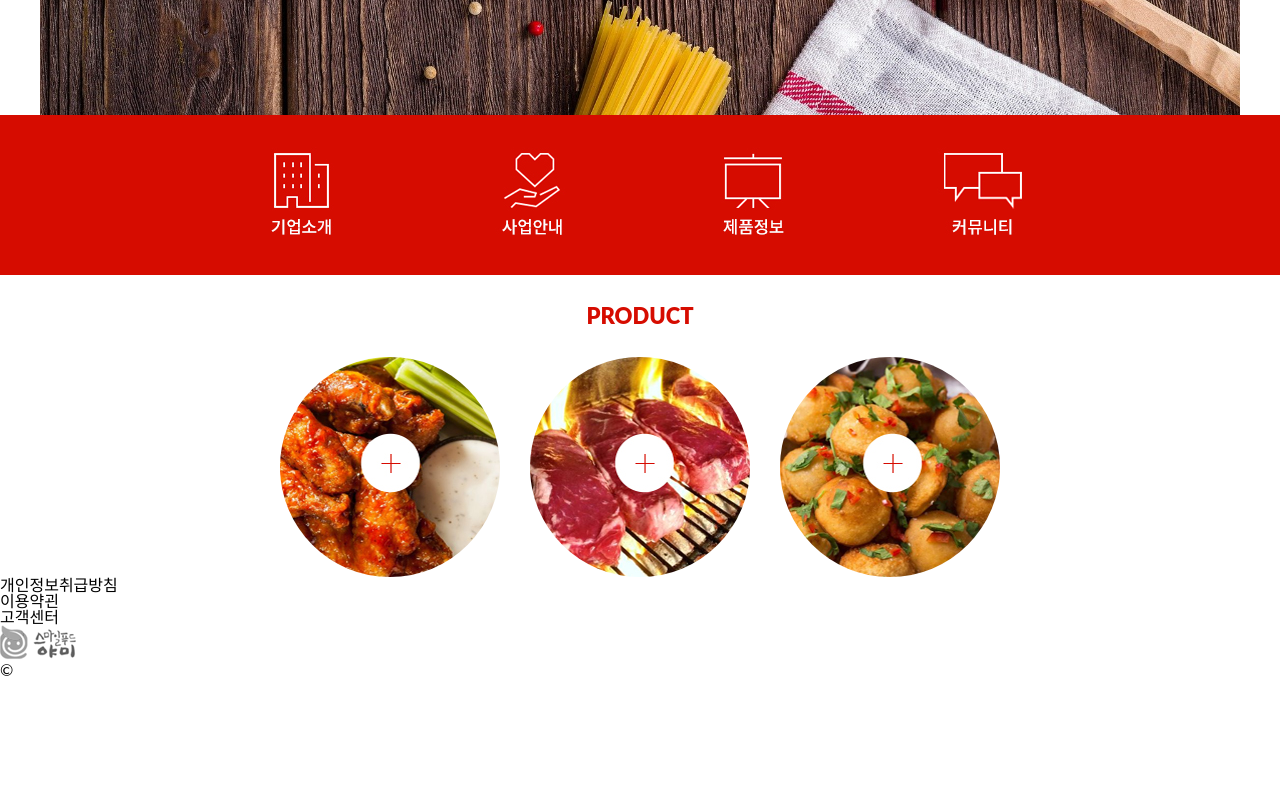
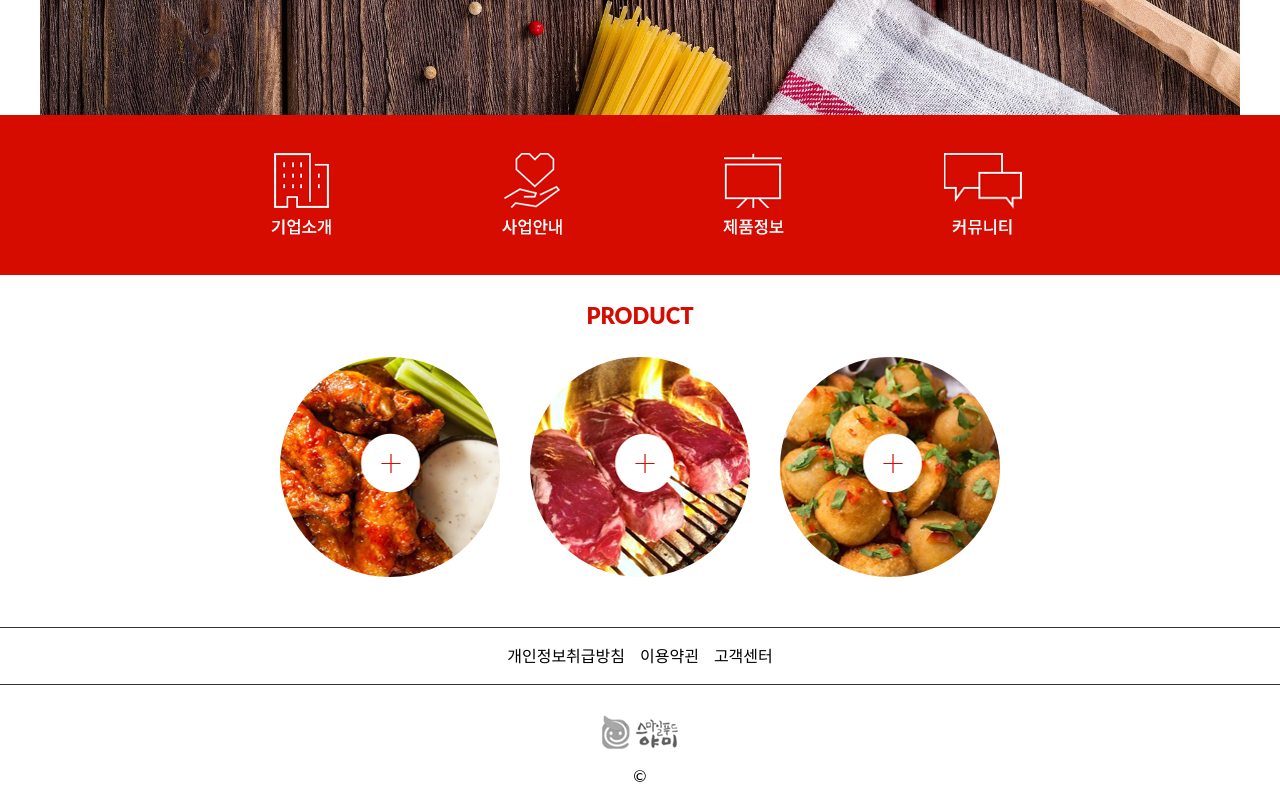
Before and after one commit to heejichoi/smile-fodd, a plain HTML site: page index.html in a window 1280 px wide. Shown: the part 542-1342 px from the top of the page. Before the commit the page ends 1221 px from the top, so only its background shows below. Drawn offline with nearby package versions, Linux system fonts and the light colour scheme; a web font is replaced by a local one.

Commit message:
aside footer에  flex적용

```diff
--- a/css/style.css
+++ b/css/style.css
@@ -134,4 +134,27 @@ height: 220px;
 border-radius: 50%;
 overflow: hidden;
 }
-/*========본문 영역===========*/
+/*========어사이드 영역===========*/
+aside{
+margin: 50px 0 30px; /*위 50, 좌우0, 아래 30 */
+}
+.extra-links{
+    display: flex;
+    padding: 20px 0;
+    /*align-items: center;*/
+    justify-content: center;
+    border-top: 1px solid #333;
+    border-bottom: 1px solid #333;
+}
+.extra-links li:nth-child(2){
+margin: 0 15px;
+}
+/*========푸터 영역===========*/
+footer{
+    display: flex;
+    flex-direction: column;
+    align-items: center;
+}
+address{
+    margin: 1rem 0;
+}
```
